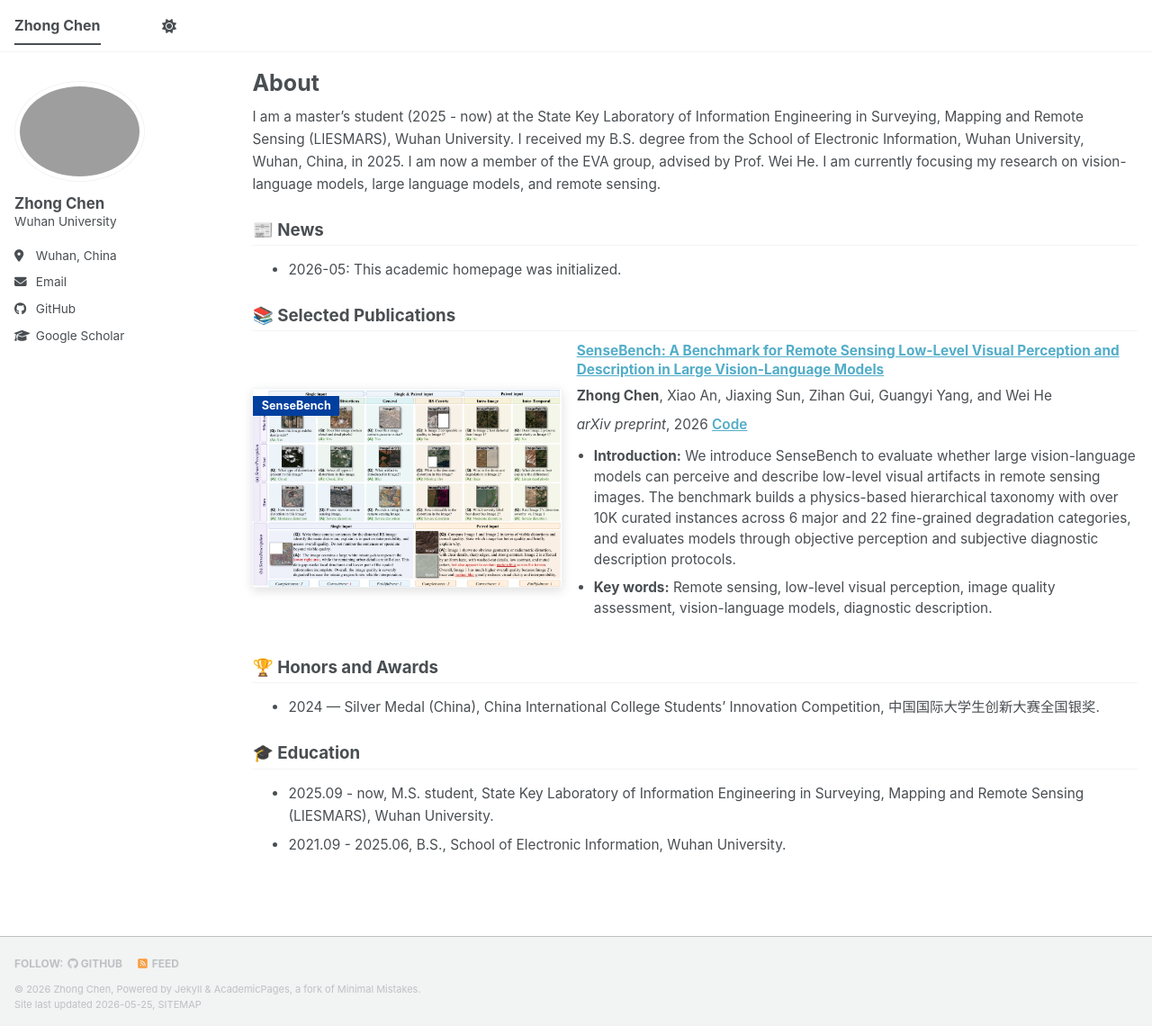
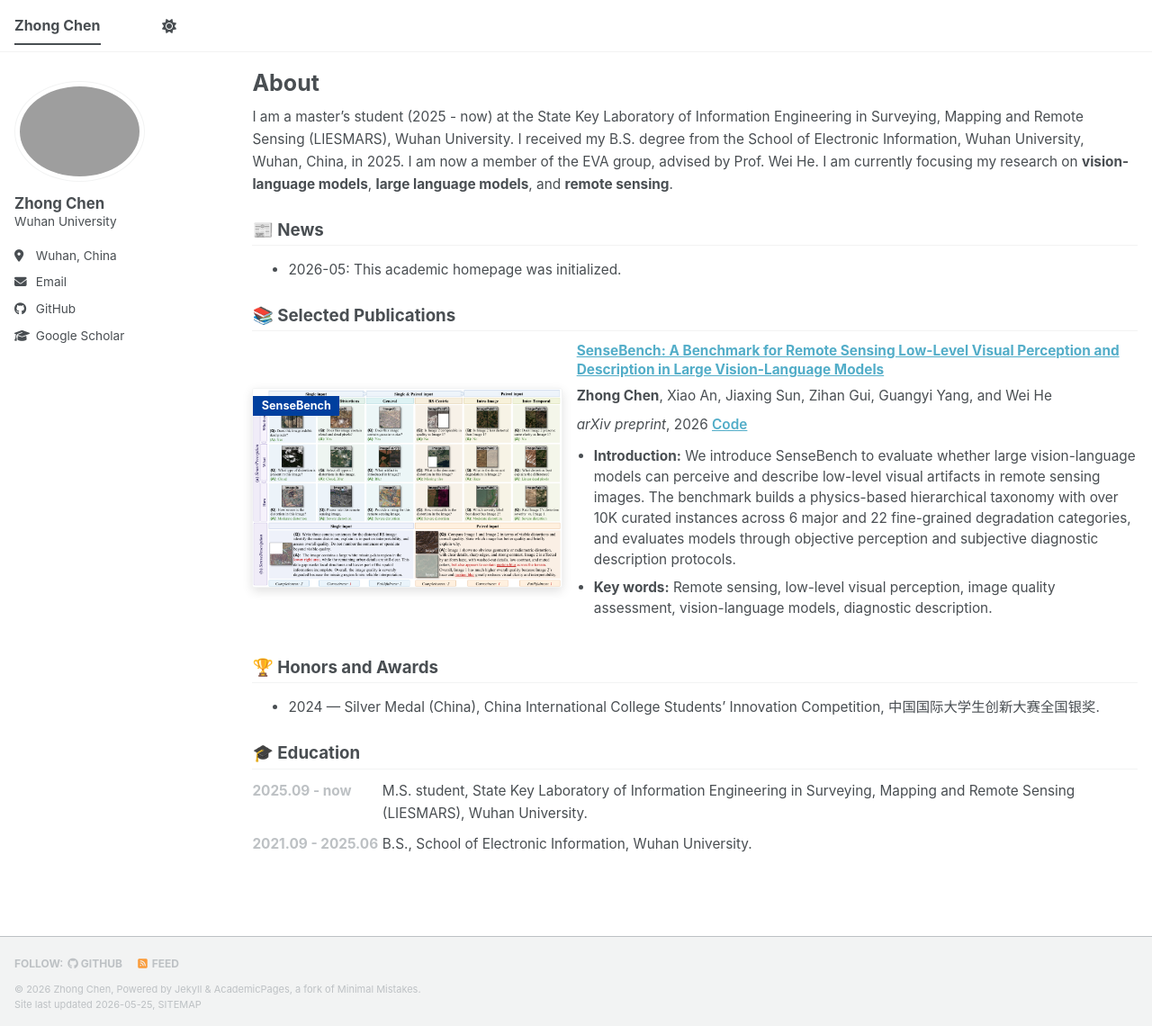
Before and after one commit to Zhong-Chenchen/ChenZhong, a Jekyll site: the page built from _pages/about.md, in a window 1280 px wide and 1140 px high. Shown: the whole window at 90% size. Built offline with Jekyll 4.4.1, drawn with Linux system fonts in a browser that asks for light colours; a script bundle is joined from its source files by our own code; library files that are not in the unit come from our copies.

Commit message:
Improve education section layout

```diff
--- a/_pages/about.md
+++ b/_pages/about.md
@@ -7,7 +7,7 @@ redirect_from:
   - /about.html
 ---
 
-I am a master's student (2025 - now) at the State Key Laboratory of Information Engineering in Surveying, Mapping and Remote Sensing (LIESMARS), Wuhan University. I received my B.S. degree from the School of Electronic Information, Wuhan University, Wuhan, China, in 2025. I am now a member of the EVA group, advised by Prof. Wei He. I am currently focusing my research on vision-language models, large language models, and remote sensing.
+I am a master's student (2025 - now) at the State Key Laboratory of Information Engineering in Surveying, Mapping and Remote Sensing (LIESMARS), Wuhan University. I received my B.S. degree from the School of Electronic Information, Wuhan University, Wuhan, China, in 2025. I am now a member of the EVA group, advised by Prof. Wei He. I am currently focusing my research on **vision-language models**, **large language models**, and **remote sensing**.
 
 📰 News
 ======
@@ -25,5 +25,13 @@ I am a master's student (2025 - now) at the State Key Laboratory of Information
 
 🎓 Education
 ======
-* 2025.09 - now, M.S. student, State Key Laboratory of Information Engineering in Surveying, Mapping and Remote Sensing (LIESMARS), Wuhan University.
-* 2021.09 - 2025.06, B.S., School of Electronic Information, Wuhan University.
+<div class="education-list">
+  <div class="education-list__item">
+    <div class="education-list__date">2025.09 - now</div>
+    <div class="education-list__text">M.S. student, State Key Laboratory of Information Engineering in Surveying, Mapping and Remote Sensing (LIESMARS), Wuhan University.</div>
+  </div>
+  <div class="education-list__item">
+    <div class="education-list__date">2021.09 - 2025.06</div>
+    <div class="education-list__text">B.S., School of Electronic Information, Wuhan University.</div>
+  </div>
+</div>
--- a/_sass/layout/_compact_profile.scss
+++ b/_sass/layout/_compact_profile.scss
@@ -159,3 +159,33 @@ html {
     line-height: 1.5;
   }
 }
+
+.education-list {
+  margin-top: 0.6em;
+  margin-bottom: 1.05em;
+}
+
+.education-list__item {
+  display: grid;
+  grid-template-columns: 8.6em 1fr;
+  gap: 0.8em;
+  margin-bottom: 0.65em;
+  align-items: start;
+}
+
+.education-list__date {
+  color: var(--global-text-color-light);
+  font-weight: 700;
+  white-space: nowrap;
+}
+
+.education-list__text {
+  min-width: 0;
+}
+
+@include breakpoint(max-width $medium) {
+  .education-list__item {
+    grid-template-columns: 1fr;
+    gap: 0.1em;
+  }
+}
```
